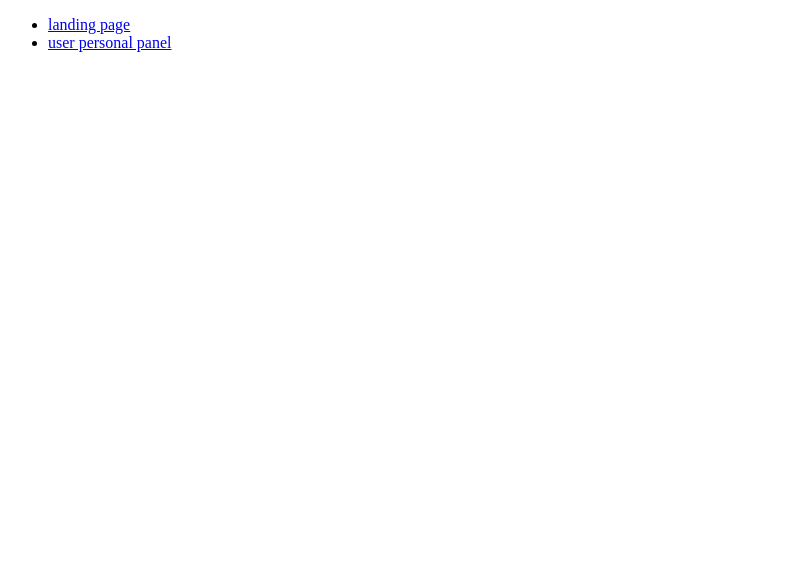
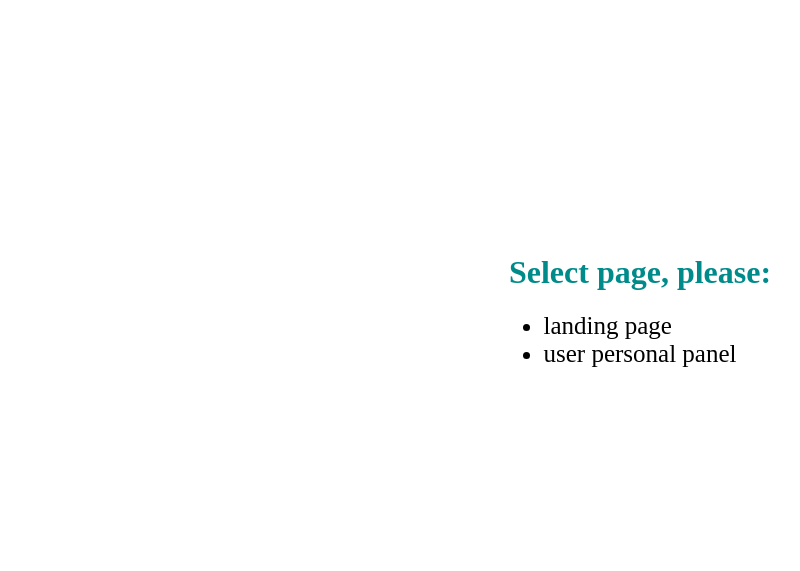
Before and after one commit to stanislav-kelemen/foodle, a plain HTML site: page index.html in a window 1280 px wide. Shown: the whole page, without its empty margins (0-800 px from the left). Drawn offline with Linux system fonts and the light colour scheme.

Commit message:
style index.html

```diff
--- a/index.html
+++ b/index.html
@@ -2,15 +2,56 @@
 <html lang="en">
 <head>
     <meta charset="UTF-8">
-    <meta name="viewport"
-          content="width=device-width, user-scalable=no, initial-scale=1.0, maximum-scale=1.0, minimum-scale=1.0">
-    <meta http-equiv="X-UA-Compatible" content="ie=edge">
+    <meta content="width=device-width, user-scalable=no, initial-scale=1.0, maximum-scale=1.0, minimum-scale=1.0"
+          name="viewport">
+    <meta content="ie=edge" http-equiv="X-UA-Compatible">
     <title>Document</title>
+    <style>
+      html, body {
+        width: 100%;
+        height: 100%;
+        margin: 0;
+      }
+
+      main {
+        position: absolute;
+        width: 100%;
+        height: 100%;
+
+        display: flex;
+        flex-direction: column;
+        justify-content: center;
+        align-items: center;
+      }
+
+      ul {
+        font-size: 25px;
+
+        margin: 0;
+        padding: 0 0 200px 0;
+      }
+
+      a {
+        text-decoration: none;
+        color: black;
+      }
+
+      a:hover {
+        color: orange;
+      }
+
+      h1 {
+        color: darkcyan;
+      }
+    </style>
 </head>
 <body>
+<main>
+    <h1>Select page, please:</h1>
     <ul>
         <li><a href="./landing%20page/src/index.html">landing page</a></li>
         <li><a href="./app/with%20sidebar/src/index.html">user personal panel</a></li>
     </ul>
+</main>
 </body>
 </html>
```
Also changed, not shown: README.md (deleted).
